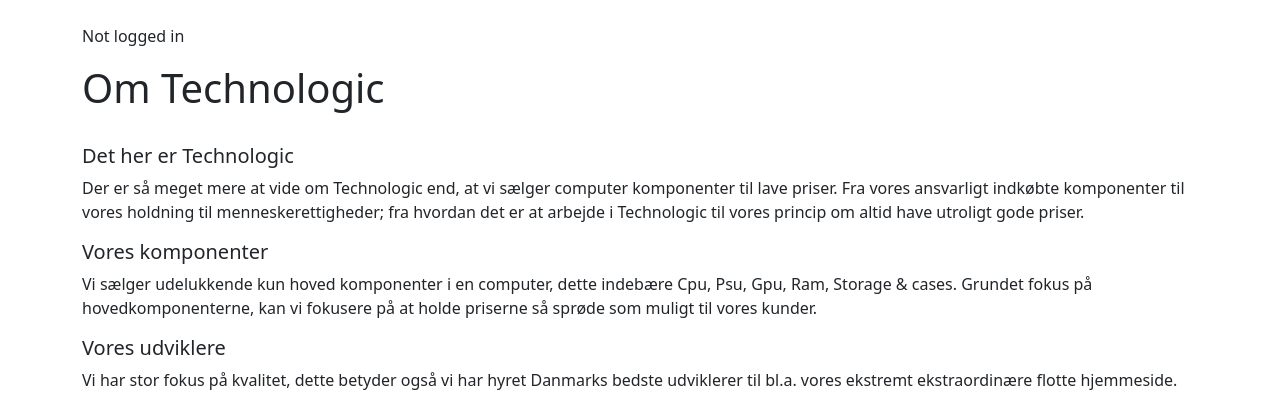
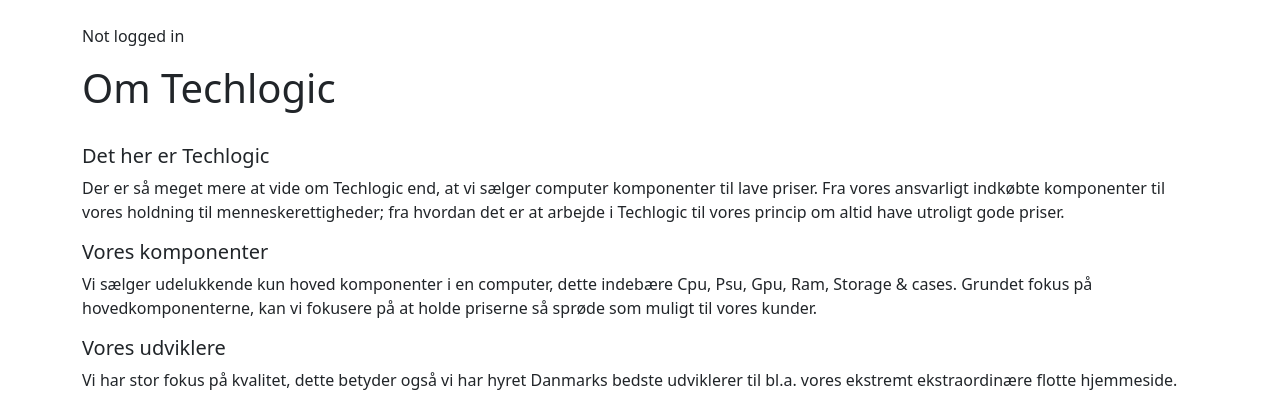
Before and after one commit to minilange/Informatik---projekt, a Flask app: page /about in a window 1280 px wide. Shown: the part 73-480 px from the top of the page. Run offline with Flask 2, Linux system fonts and the light colour scheme.

Commit message:
Ændring af navn

```diff
--- a/templates/about.html
+++ b/templates/about.html
@@ -1,10 +1,10 @@
 {% extends "layout.html" %}
 
 {% block main %}
-<h1>Om Technologic</h1>
+<h1>Om Techlogic</h1>
 <br>
-<h5>Det her er Technologic</h5>
-<p>Der er så meget mere at vide om Technologic end, at vi sælger computer komponenter til lave priser. Fra vores ansvarligt indkøbte komponenter til vores holdning til menneskerettigheder; fra hvordan det er at arbejde i Technologic til vores princip om altid have utroligt gode priser.</p>
+<h5>Det her er Techlogic</h5>
+<p>Der er så meget mere at vide om Techlogic end, at vi sælger computer komponenter til lave priser. Fra vores ansvarligt indkøbte komponenter til vores holdning til menneskerettigheder; fra hvordan det er at arbejde i Techlogic til vores princip om altid have utroligt gode priser.</p>
 
 <h5>Vores komponenter</h5>
 <p>Vi sælger udelukkende kun hoved komponenter i en computer, dette indebære Cpu, Psu, Gpu, Ram, Storage & cases. Grundet fokus på hovedkomponenterne, kan vi fokusere på at holde priserne så sprøde som muligt til vores kunder.</p>
```
